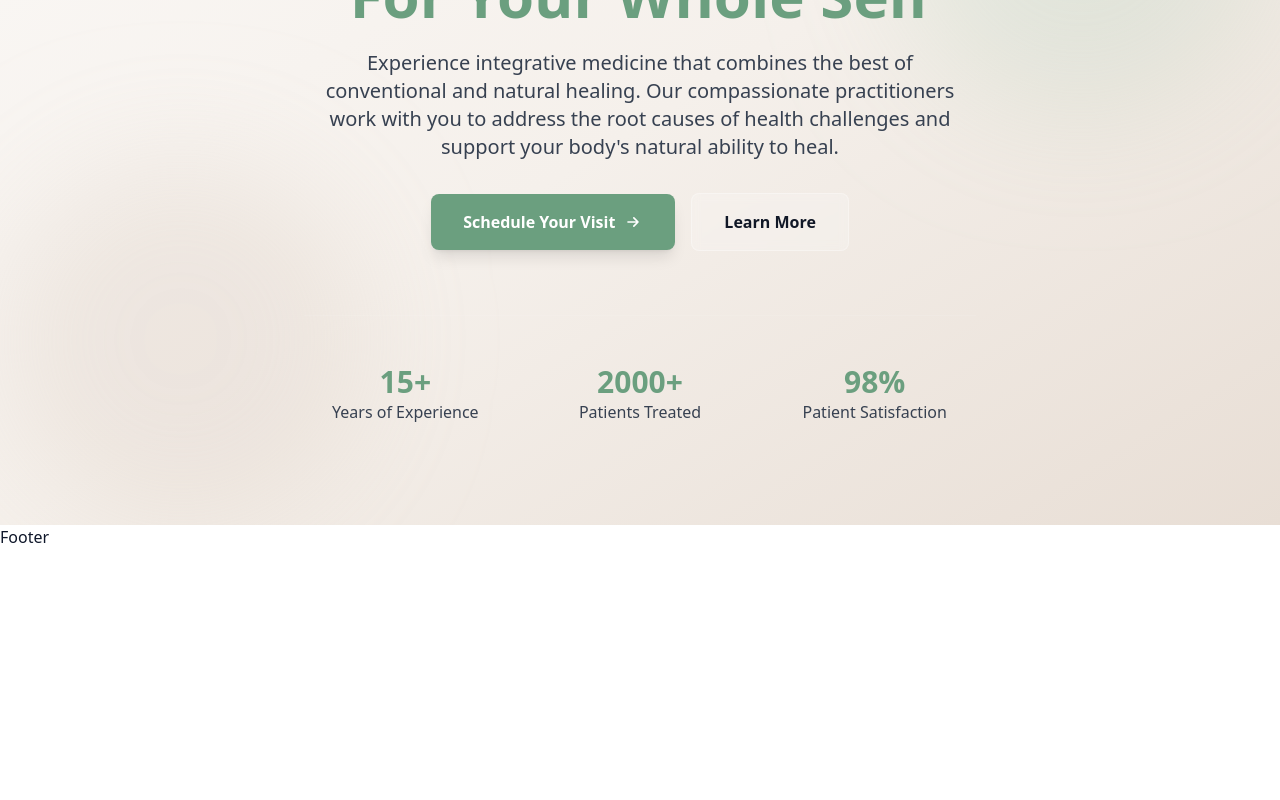
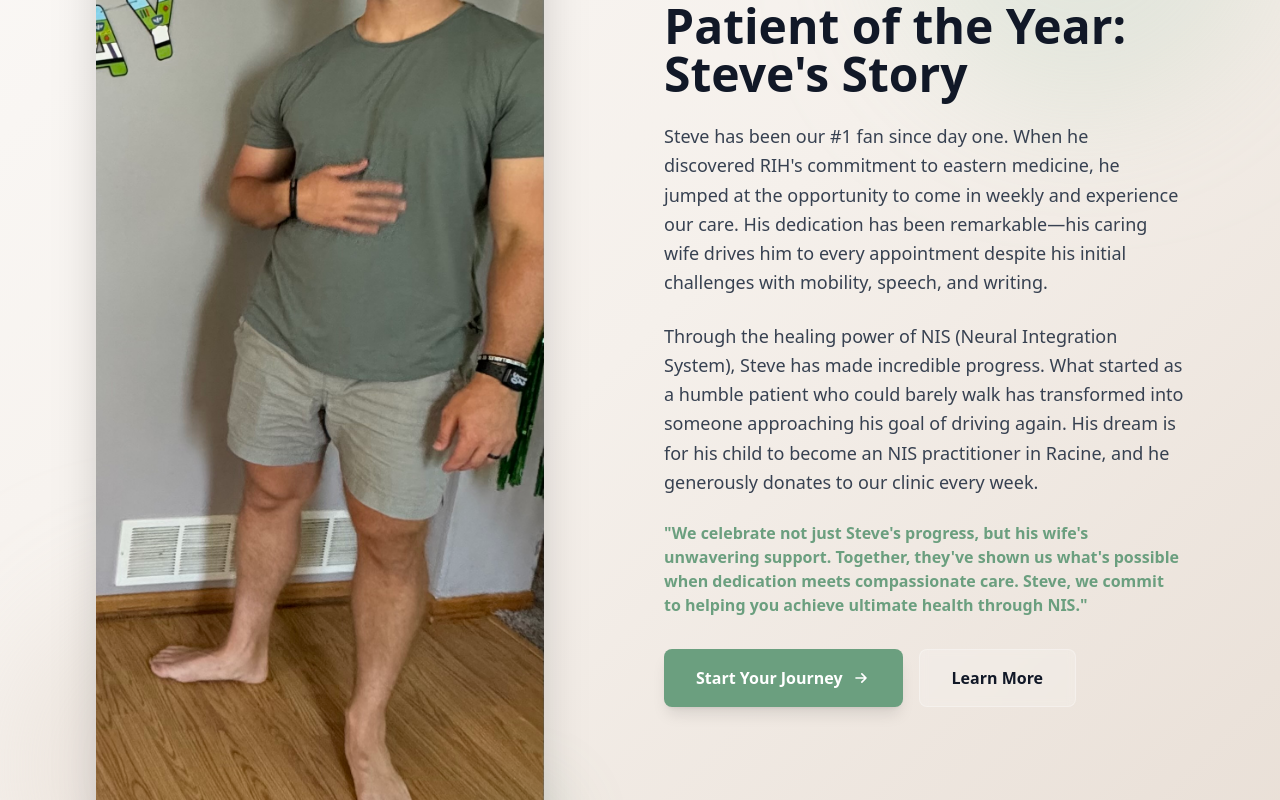
Before and after one commit to drewmclaurin98/rooted-integrative-health-site, a Next.js app: page / in a window 1280 px wide. Shown: the part 340-1140 px from the top of the page. Before the commit the page ends 889 px from the top, so only its background shows below. Built offline with nearby package versions, Linux system fonts and the light colour scheme.

Commit message:
funny steve hero

```diff
--- a/components/blocks/hero.tsx
+++ b/components/blocks/hero.tsx
@@ -1,37 +1,32 @@
 'use client'
 
 import Link from 'next/link'
+import Image from 'next/image'
 
 export function Hero() {
   return (
-    <section className="relative w-full min-h-screen flex items-center justify-center overflow-hidden bg-gradient-to-br from-gradient-start via-gradient-middle to-gradient-end">
-      {/* Decorative elements */}
-      <div className="absolute inset-0 overflow-hidden pointer-events-none">
+    <section className="relative w-full min-h-screen flex items-center justify-center overflow-hidden bg-gradient-to-br from-gradient-start via-gradient-middle to-gradient-end py-12 sm:py-20">
+      {/* <div className="absolute inset-0 overflow-hidden pointer-events-none">
         <div className="absolute top-0 right-0 w-96 h-96 bg-accent-light rounded-full mix-blend-multiply filter blur-3xl opacity-20 animate-blob" />
         <div className="absolute bottom-0 left-0 w-96 h-96 bg-secondary-light rounded-full mix-blend-multiply filter blur-3xl opacity-20 animate-blob animation-delay-2000" />
       </div>
 
-      {/* Content */}
       <div className="relative z-10 max-w-4xl mx-auto px-4 sm:px-6 lg:px-8 py-20 text-center">
-        {/* Badge */}
         <div className="mb-8 inline-flex items-center justify-center px-4 py-2 bg-white/10 backdrop-blur-md rounded-full border border-white/20">
           <span className="text-sm font-medium text-accent-dark">Welcome to Wellness</span>
         </div>
 
-        {/* Headline */}
         <h1 className="mb-6 text-4xl sm:text-5xl lg:text-6xl font-bold text-gray-900 leading-tight">
           Holistic Health Care
           <span className="block text-accent-main mt-2">For Your Whole Self</span>
         </h1>
 
-        {/* Subtext */}
         <p className="mb-8 text-lg sm:text-xl text-gray-700 max-w-2xl mx-auto leading-relaxed">
           Experience integrative medicine that combines the best of conventional and natural healing.
           Our compassionate practitioners work with you to address the root causes of health challenges
           and support your body's natural ability to heal.
         </p>
 
-        {/* CTA Button */}
         <div className="flex flex-col sm:flex-row gap-4 justify-center items-center">
           <Link
             href="/booking"
@@ -57,7 +52,6 @@ export function Hero() {
           </button>
         </div>
 
-        {/* Stats/Trust indicators */}
         <div className="mt-16 grid grid-cols-1 sm:grid-cols-3 gap-8 pt-12 border-t border-white/10">
           <div>
             <p className="text-3xl font-bold text-accent-main">15+</p>
@@ -72,6 +66,78 @@ export function Hero() {
             <p className="text-gray-700">Patient Satisfaction</p>
           </div>
         </div>
+      </div> */}
+      {/* Decorative elements */}
+      <div className="absolute inset-0 overflow-hidden pointer-events-none">
+        <div className="absolute top-0 right-0 w-96 h-96 bg-accent-light rounded-full mix-blend-multiply filter blur-3xl opacity-20 animate-blob" />
+        <div className="absolute bottom-0 left-0 w-96 h-96 bg-secondary-light rounded-full mix-blend-multiply filter blur-3xl opacity-20 animate-blob animation-delay-2000" />
+      </div>
+
+      {/* Content */}
+      <div className="relative z-10 w-full max-w-6xl mx-auto px-4 sm:px-6 lg:px-8">
+        <div className="grid grid-cols-1 lg:grid-cols-2 gap-8 lg:gap-12 items-center">
+          {/* Left: Image */}
+          <div className="flex justify-center lg:justify-start">
+            <div className="relative w-full max-w-md">
+              <Image
+                src="/steve.jpeg"
+                alt="Patient Testimonial"
+                width={400}
+                height={400}
+                className="rounded-lg shadow-2xl object-cover w-full h-auto"
+              />
+              <div className="absolute -bottom-4 -right-4 w-24 h-24 bg-accent-main rounded-full opacity-20 blur-2xl" />
+            </div>
+          </div>
+
+          {/* Right: Testimonial */}
+          <div className="flex flex-col justify-center">
+            <div className="mb-4 inline-flex items-center w-fit">
+              <span className="text-accent-main font-semibold text-sm">⭐ Patient Testimonial</span>
+            </div>
+
+            <h2 className="text-3xl sm:text-4xl lg:text-5xl font-bold text-gray-900 mb-6 leading-tight">
+              Patient of the Year: Steve's Story
+            </h2>
+
+            <p className="text-gray-700 text-lg leading-relaxed mb-6">
+              Steve has been our #1 fan since day one. When he discovered RIH's commitment to eastern medicine, he jumped at the opportunity to come in weekly and experience our care. His dedication has been remarkable—his caring wife drives him to every appointment despite his initial challenges with mobility, speech, and writing.
+            </p>
+
+            <p className="text-gray-700 text-lg leading-relaxed mb-6">
+              Through the healing power of NIS (Neural Integration System), Steve has made incredible progress. What started as a humble patient who could barely walk has transformed into someone approaching his goal of driving again. His dream is for his child to become an NIS practitioner in Racine, and he generously donates to our clinic every week.
+            </p>
+
+            <p className="text-accent-main font-semibold mb-8">
+              "We celebrate not just Steve's progress, but his wife's unwavering support. Together, they've shown us what's possible when dedication meets compassionate care. Steve, we commit to helping you achieve ultimate health through NIS."
+            </p>
+
+            <div className="flex flex-col sm:flex-row gap-4">
+              <Link
+                href="/booking"
+                className="inline-flex items-center justify-center px-8 py-4 bg-accent-main hover:bg-accent-dark text-white font-semibold rounded-lg transition-colors duration-200 shadow-lg hover:shadow-xl"
+              >
+                Start Your Journey
+                <svg
+                  className="ml-2 w-5 h-5"
+                  fill="none"
+                  stroke="currentColor"
+                  viewBox="0 0 24 24"
+                >
+                  <path
+                    strokeLinecap="round"
+                    strokeLinejoin="round"
+                    strokeWidth={2}
+                    d="M13 7l5 5m0 0l-5 5m5-5H6"
+                  />
+                </svg>
+              </Link>
+              <button className="inline-flex items-center justify-center px-8 py-4 bg-white/20 hover:bg-white/30 text-gray-900 font-semibold rounded-lg transition-colors duration-200 backdrop-blur-sm border border-white/30">
+                Learn More
+              </button>
+            </div>
+          </div>
+        </div>
       </div>
     </section>
   )
```
Also changed, not shown: public/steve.jpeg (added).
